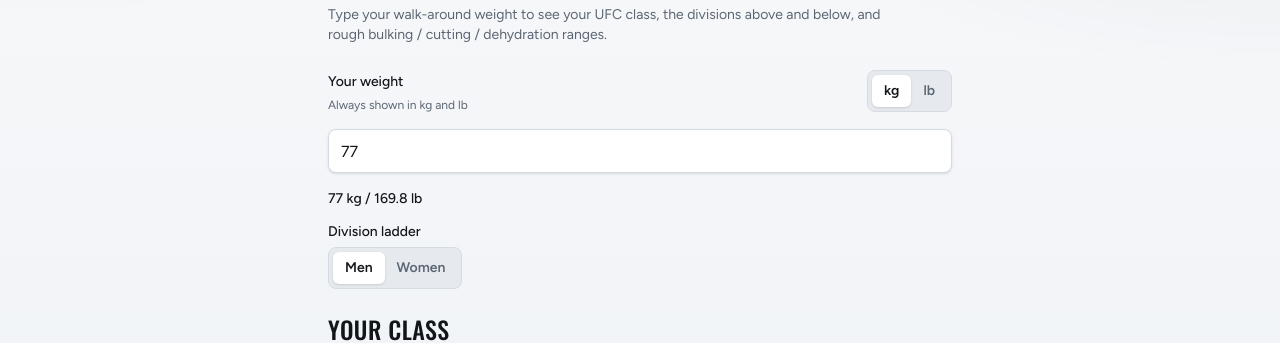
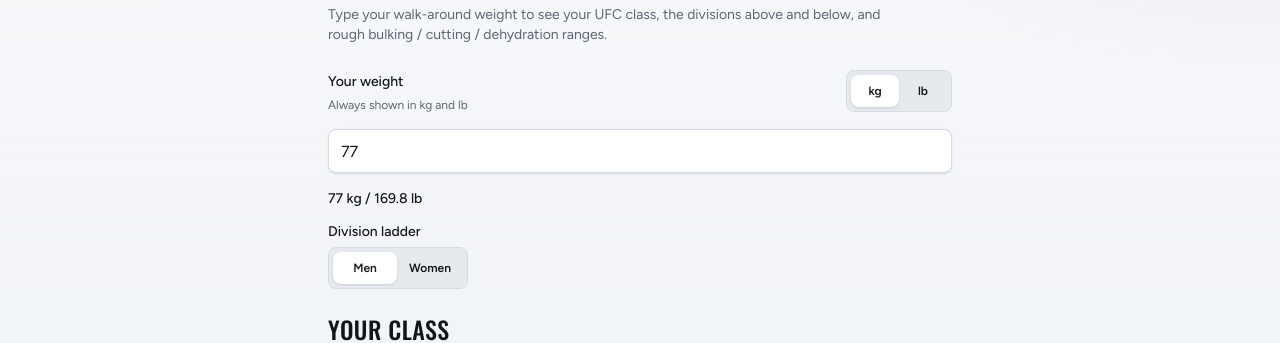
Before and after one commit to fedo/cagescale, a React (Vite) app: page /weight-finder in a window 1280 px wide. Shown: the part 143-486 px from the top of the page. Built offline with nearby package versions, Linux system fonts and the light colour scheme.

Commit message:
fix: make timeline and unit toggles clickable with plain buttons

```diff
--- a/src/features/fighter-profile/ui/timeline-section.tsx
+++ b/src/features/fighter-profile/ui/timeline-section.tsx
@@ -1,10 +1,5 @@
 import { ChevronDown } from 'lucide-react'
 import { useState, type ReactNode } from 'react'
-import {
-  Collapsible,
-  CollapsibleContent,
-  CollapsibleTrigger,
-} from '@/shared/ui/collapsible'
 import { cn } from '@/shared/lib/cn'
 
 interface TimelineSectionProps {
@@ -21,19 +16,22 @@
   const [open, setOpen] = useState(defaultOpen)
 
   return (
-    <Collapsible open={open} onOpenChange={setOpen} className="border-b border-border/70 py-3">
-      <CollapsibleTrigger className="flex w-full items-center justify-between gap-3 py-1 text-left">
+    <div className="border-b border-border/70 py-3">
+      <button
+        type="button"
+        aria-expanded={open}
+        onClick={() => setOpen((value) => !value)}
+        className="flex w-full items-center justify-between gap-3 py-1 text-left"
+      >
         <h3 className="font-display text-lg text-foreground">{title}</h3>
         <ChevronDown
           className={cn(
-            'h-5 w-5 text-muted-foreground transition-transform duration-200',
+            'h-5 w-5 shrink-0 text-muted-foreground transition-transform duration-200',
             open && 'rotate-180',
           )}
         />
-      </CollapsibleTrigger>
-      <CollapsibleContent className="overflow-hidden">
-        <div className="pb-2 pt-3">{children}</div>
-      </CollapsibleContent>
-    </Collapsible>
+      </button>
+      {open ? <div className="pb-2 pt-3">{children}</div> : null}
+    </div>
   )
 }
--- a/src/features/weight-classes/ui/champion-card.tsx
+++ b/src/features/weight-classes/ui/champion-card.tsx
@@ -17,8 +17,9 @@
     <Link
       to="/fighters/$fighterId"
       params={{ fighterId: fighter.id }}
+      aria-label={`Open profile for ${fighter.name}`}
       className={cn(
-        'group flex w-[7.25rem] shrink-0 flex-col gap-2 focus-visible:outline-none focus-visible:ring-2 focus-visible:ring-ring',
+        'group relative z-0 flex w-[7.25rem] shrink-0 cursor-pointer flex-col gap-2 rounded-md focus-visible:outline-none focus-visible:ring-2 focus-visible:ring-ring',
         className,
       )}
     >
--- a/src/features/weight-finder/ui/weight-finder-panel.tsx
+++ b/src/features/weight-finder/ui/weight-finder-panel.tsx
@@ -14,8 +14,9 @@
 } from '@/shared/lib/units'
 import { Input } from '@/shared/ui/input'
 import { Label } from '@/shared/ui/label'
-import { ToggleGroup, ToggleGroupItem } from '@/shared/ui/toggle-group'
 import { Badge } from '@/shared/ui/badge'
+import { Button } from '@/shared/ui/button'
+import { cn } from '@/shared/lib/cn'
 
 type Unit = 'kg' | 'lb'
 
@@ -94,27 +95,34 @@
               Always shown in kg and lb
             </p>
           </div>
-          <ToggleGroup
-            type="single"
-            value={unit}
-            onValueChange={(value) => {
-              if (value === 'kg' || value === 'lb') {
+          <div className="inline-flex items-center rounded-md border border-border bg-muted p-1">
+            {(['kg', 'lb'] as const).map((option) => (
+              <Button
+                key={option}
+                type="button"
+                size="sm"
+                variant="ghost"
+                className={cn(
+                  'h-8 min-w-12',
+                  unit === option && 'bg-card text-foreground shadow-sm',
+                )}
+                onClick={() => {
                   if (weightKg != null) {
                     setRaw(
                       String(
-                      value === 'kg'
+                        option === 'kg'
                           ? roundWeight(weightKg)
                           : roundWeight(kgToLb(weightKg)),
                       ),
                     )
                   }
-                setUnit(value)
-              }
+                  setUnit(option)
                 }}
               >
-            <ToggleGroupItem value="kg">kg</ToggleGroupItem>
-            <ToggleGroupItem value="lb">lb</ToggleGroupItem>
-          </ToggleGroup>
+                {option}
+              </Button>
+            ))}
+          </div>
         </div>
 
         <Input
@@ -138,16 +146,23 @@
 
         <div>
           <Label className="mb-2 block">Division ladder</Label>
-          <ToggleGroup
-            type="single"
-            value={gender}
-            onValueChange={(value) => {
-              if (value === 'men' || value === 'women') setGender(value)
-            }}
+          <div className="inline-flex items-center rounded-md border border-border bg-muted p-1">
+            {(['men', 'women'] as const).map((option) => (
+              <Button
+                key={option}
+                type="button"
+                size="sm"
+                variant="ghost"
+                className={cn(
+                  'h-8 min-w-16 capitalize',
+                  gender === option && 'bg-card text-foreground shadow-sm',
+                )}
+                onClick={() => setGender(option)}
               >
-            <ToggleGroupItem value="men">Men</ToggleGroupItem>
-            <ToggleGroupItem value="women">Women</ToggleGroupItem>
-          </ToggleGroup>
+                {option}
+              </Button>
+            ))}
+          </div>
         </div>
       </section>
 
```
Lines whose indentation alone changed are shown as unchanged.
